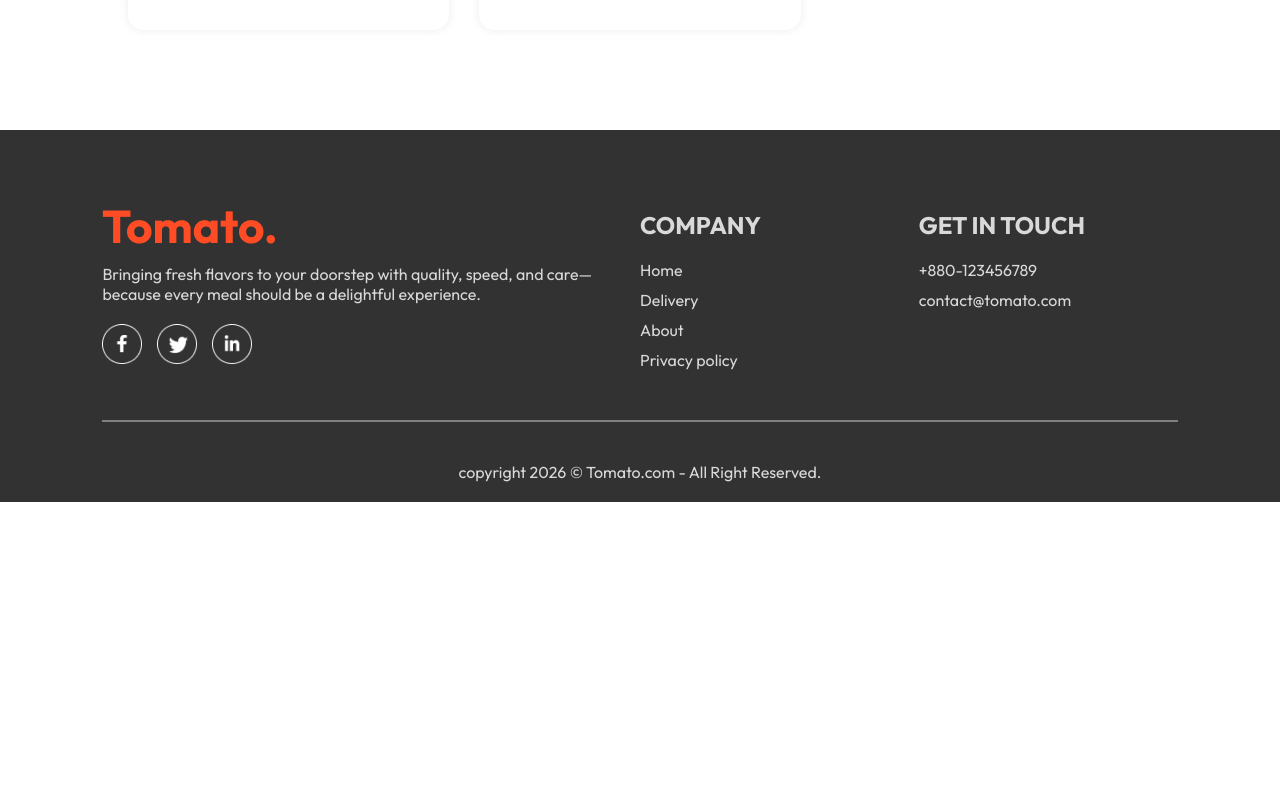
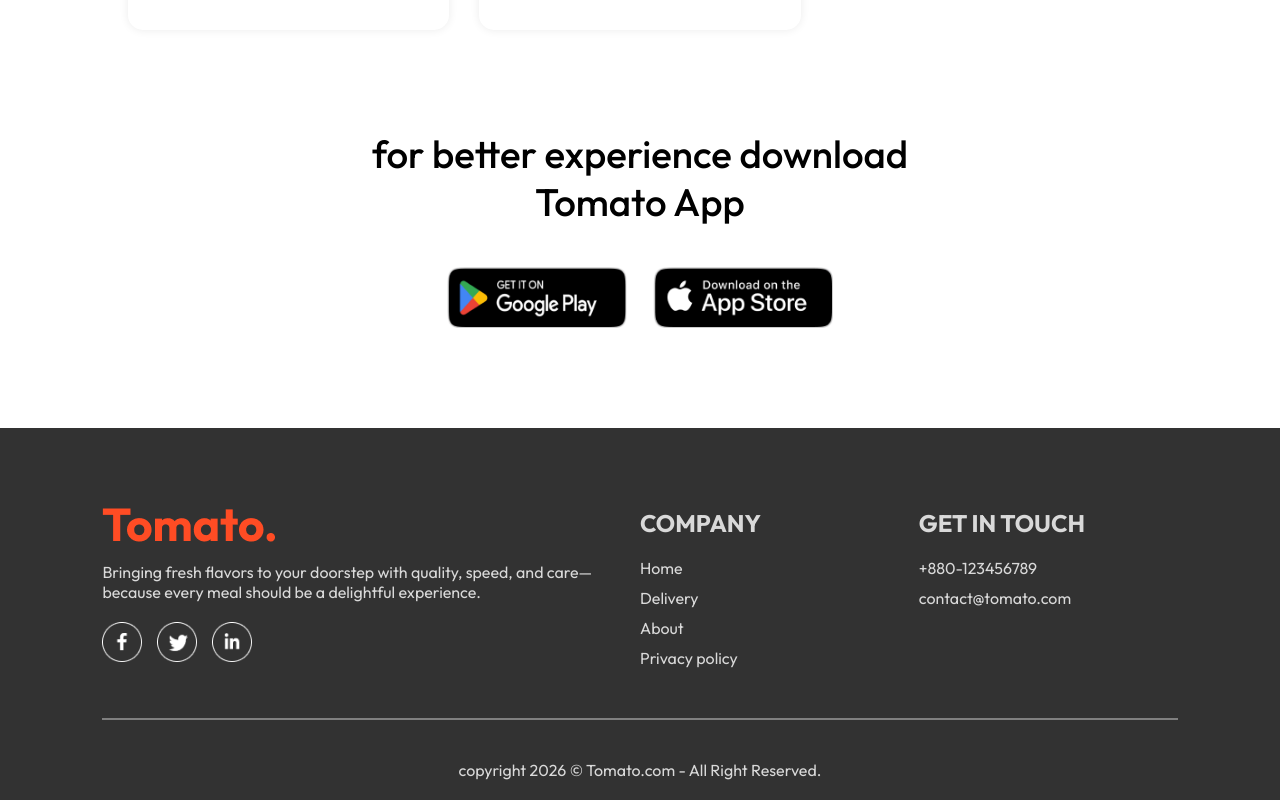
Before and after one commit to Habib0011/food-delivery-frontend, a React app: page / in a window 1280 px wide. Shown: the part 5956-6756 px from the top of the page. Before the commit the page ends 6458 px from the top, so only its background shows below. Built offline with nearby package versions, Linux system fonts and the light colour scheme; the HTML template or start-up script is replaced by a standard one.

Commit message:
play store and app store done

```diff
--- /dev/null
+++ b/src/components/AppDownload/AppDownload.css
@@ -0,0 +1,26 @@
+.app-download {
+    margin: auto auto;
+    text-align: center;
+    font-size: max(3vw, 20px);
+    margin-top: 100px;
+    font-weight: 500;
+}
+
+.app-download-platforms {
+    display: flex;
+    justify-content: center;
+    gap: max(2vw, 10px);
+    margin-top: 40px;
+}
+
+.app-download-platforms img {
+    width: max(30vw, 120px);
+    max-width: 180px;
+    transition: 0.5s;
+    cursor: pointer;
+}
+
+.app-download-platforms img:hover {
+    transform: scale(1.05);
+
+}
--- /dev/null
+++ b/src/components/AppDownload/AppDownload.jsx
@@ -0,0 +1,17 @@
+import React from 'react';
+import './AppDownload.css'
+import { assets } from '../../assets/assets';
+const AppDownload = () => {
+    return (
+        <div className='app-download' id='app-download'>
+            <p>for better experience download <br /> Tomato App </p>
+            <div className="app-download-platforms">
+                <img src={assets.play_store} alt="" />
+                <img src={assets.app_store} alt="" />
+            </div>
+
+        </div>
+    );
+};
+
+export default AppDownload;
--- a/src/pages/Home/Home.jsx
+++ b/src/pages/Home/Home.jsx
@@ -1,5 +1,10 @@
 import React, { useState } from 'react';
 import './Home.css'
+import Header from '../../components/Header/Header';
+import ExploreMenu from '../../components/ExploreMenu/ExploreMenu';
+import FoodDisplay from '../../components/FoodDisplay/FoodDisplay';
+import AppDownload from '../../components/AppDownload/AppDownload';
+
 
 const Home = () => {
     const [category, setCategory] = useState("All")
@@ -8,12 +13,10 @@
             <Header></Header>
             <ExploreMenu category={category} setCategory={setCategory}></ExploreMenu>
             <FoodDisplay category={category}></FoodDisplay>
+            <AppDownload></AppDownload>
         </div>
     );
 };
-import './Home.css'
-import Header from '../../components/Header/Header';
-import ExploreMenu from '../../components/ExploreMenu/ExploreMenu';
-import FoodDisplay from '../../components/FoodDisplay/FoodDisplay';
+
 
 export default Home;
```
